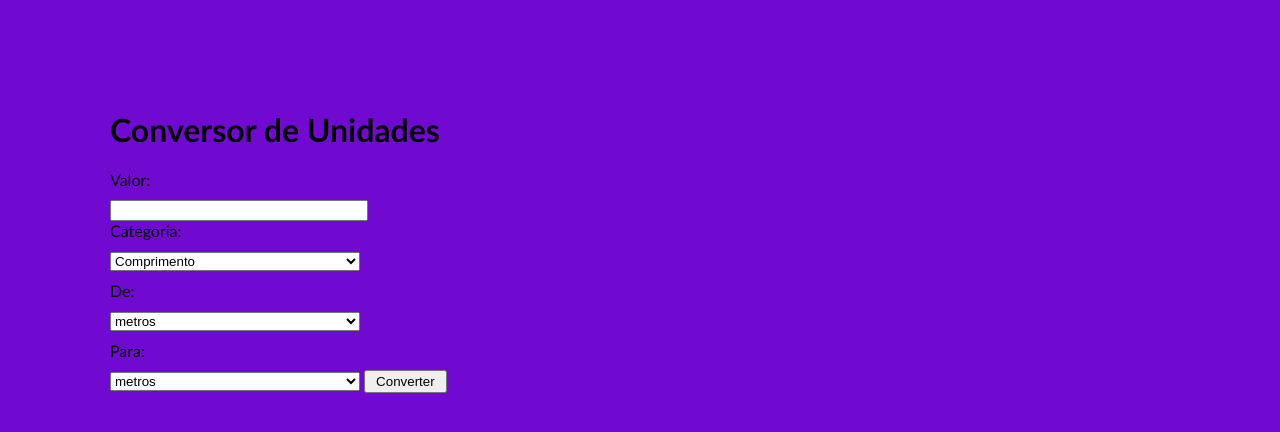
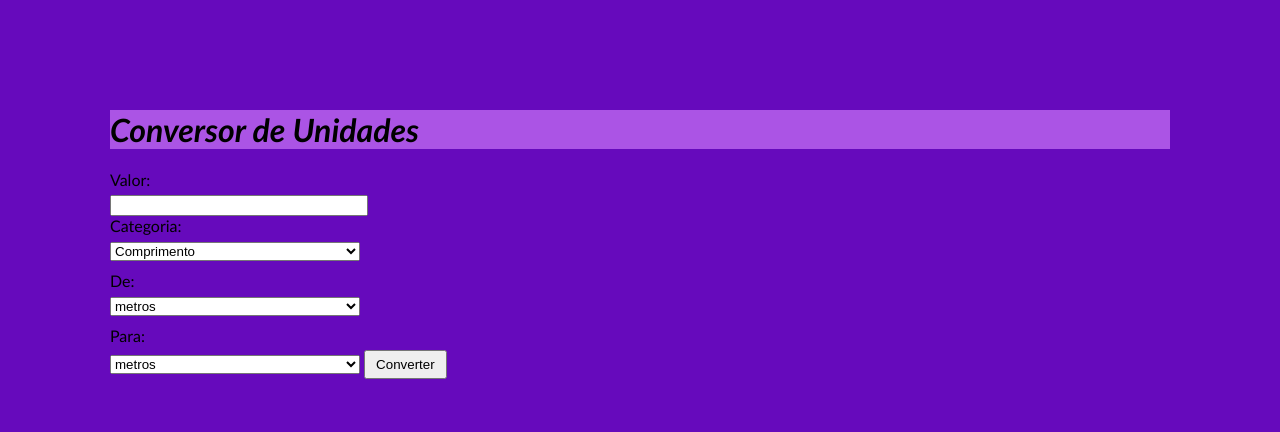
Before and after one commit to Letiti4/Projeto-individual-II, a plain HTML site: page index.html in a window 1280 px wide. Drawn offline with Linux system fonts and the light colour scheme; files that its build step writes are made by us from their sources; files whose address does not match are found by name.

Commit message:
projeto-individual-II

```diff
--- a/Java/script.js
+++ b/Java/script.js
@@ -9,13 +9,15 @@ const fromUnitSelect = document.getElementById('fromUnit');
 const toUnitSelect = document.getElementById('toUnit');
 const output = document.getElementById('output');
 form.addEventListener('submit', function(e) {
-    e.preventDefault(); // Impedir o envio do formulário
+    e.preventDefault();
     convert();
 });
 categorySelect.addEventListener('change', updateUnits);
 fromUnitSelect.addEventListener('change', updateUnits);
 function updateUnits() {
     const category = categorySelect.value;
+
+    // Limpar as opções atuais
     fromUnitSelect.innerHTML = '';
     toUnitSelect.innerHTML = '';
     units[category].forEach(function(unit) {
@@ -43,6 +45,7 @@ function convert() {
             result = convertTemperatura(value, fromUnit, toUnit);
             break;
     }
+
     output.textContent = result;
 }
 function convertComprimento(value, fromUnit, toUnit) {
--- a/css/styles.css
+++ b/css/styles.css
@@ -1,12 +1,16 @@
 body {
-    background-color: rgb(113, 10, 209);
+    background-color:rgb(102, 10, 188);
     font-family:'Trebuchet MS', 'Lucida Sans Unicode', 'Lucida Grande', 'Lucida Sans', Arial, sans-serif;
-    margin: 110px;
+    margin:110px;
+}
+h1{
+    font-style: italic;
+    background-color:rgb(171, 84, 229)
 }
 
 label {
     display: block;
-    margin-bottom: 10px;
+    margin-bottom: 5px;
 }
 
 input[type="number"] {
@@ -19,10 +23,10 @@ select {
 }
 
 button {
-    padding: 2px 10px;
+    padding: 5px 10px;
 }
 
 #output {
-    margin-top: 10px;
+    margin-top: 5px;
     font-weight: bold;
 }
```
